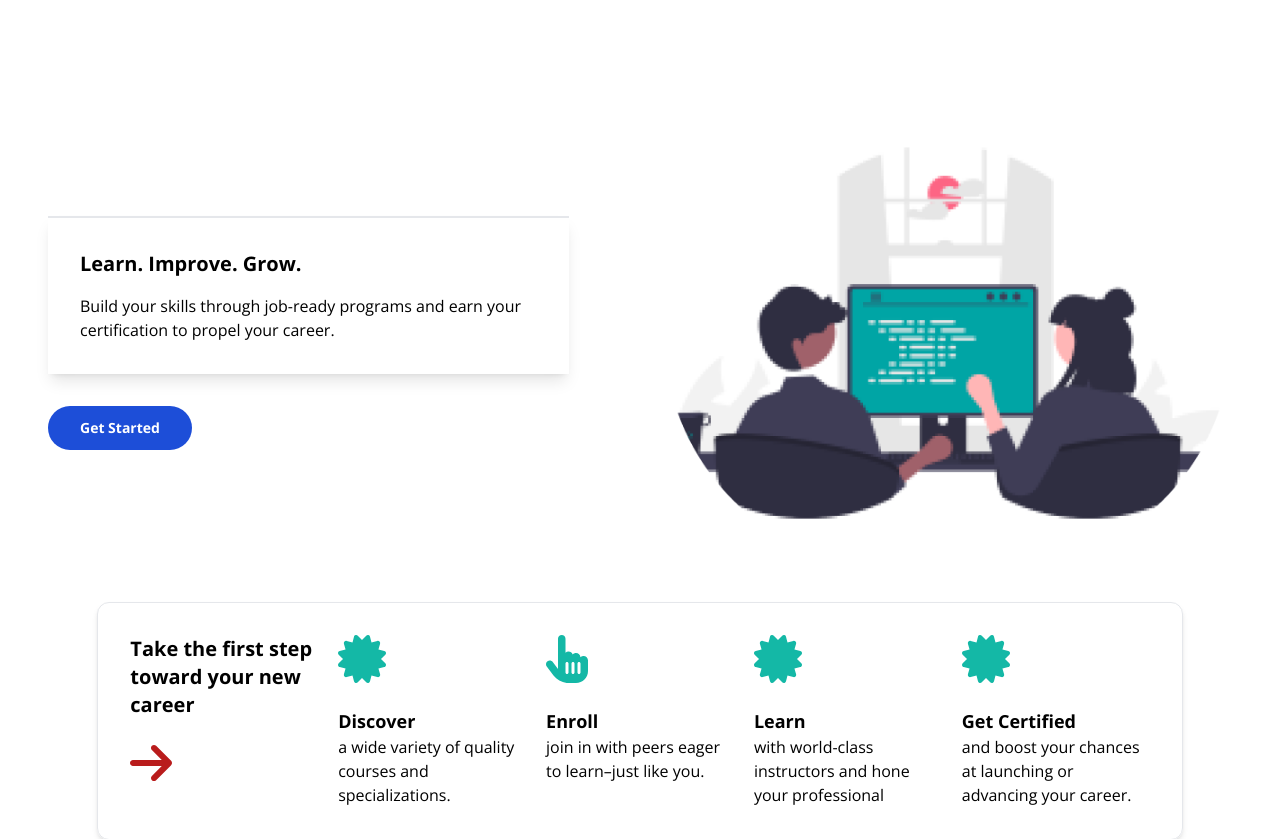
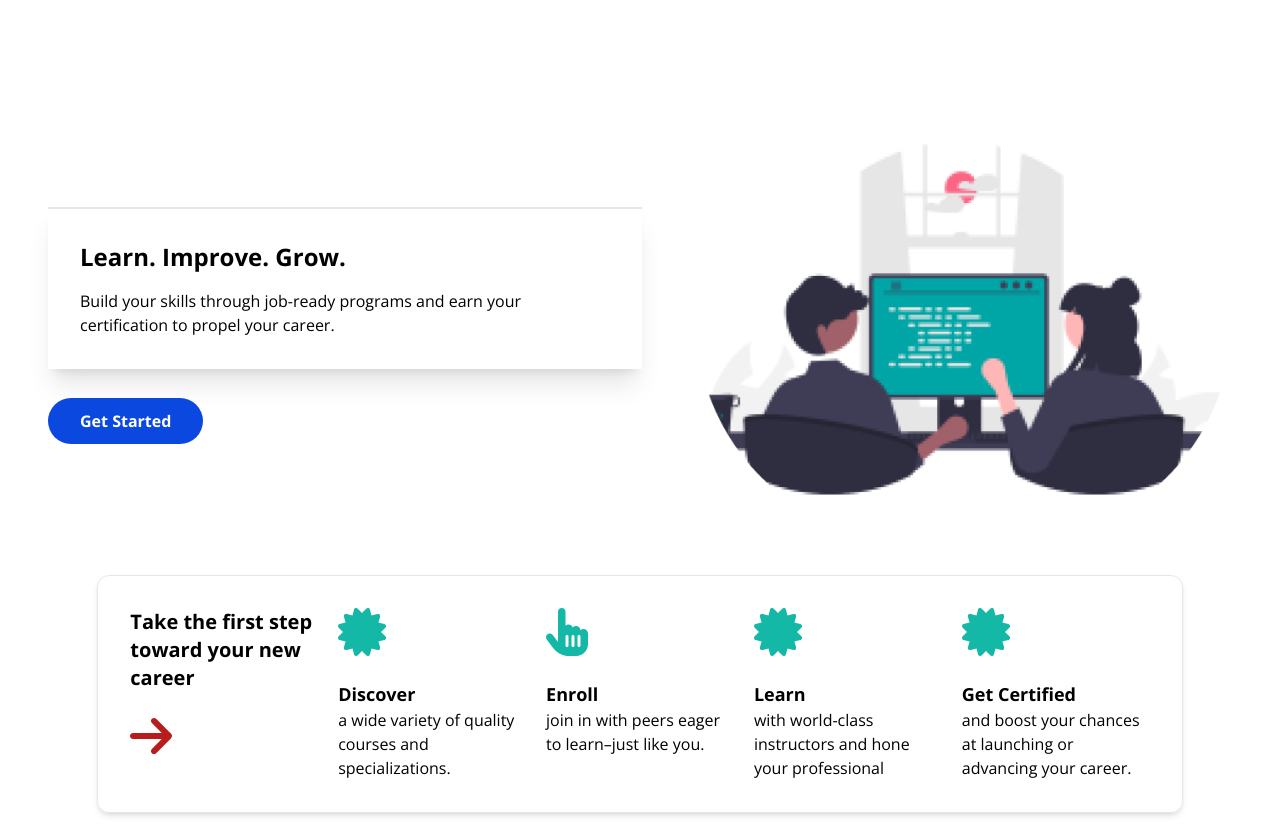
Before and after one commit to FrontEndDevo/NeuraLearnAcademy, a React (Vite) app: page / in a window 1280 px wide. Shown: the top 839 px of the page. Built offline with nearby package versions, Linux system fonts and the light colour scheme.

Commit message:
Edit some things in Hero component

```diff
--- a/src/components/Hero/Hero.jsx
+++ b/src/components/Hero/Hero.jsx
@@ -1,26 +1,27 @@
-import React from "react";
 import { FontAwesomeIcon } from "@fortawesome/react-fontawesome";
 import { faCertificate } from "@fortawesome/free-solid-svg-icons";
 import { faHandPointer } from "@fortawesome/free-solid-svg-icons";
 import { faArrowRight } from "@fortawesome/free-solid-svg-icons";
 import hero from "/src/assets/images/homepage/hero.png";
+import { Link } from "react-router-dom";
 const Hero = () => {
   return (
     <div className="mx-4 mt-24 md:mx-12">
-      <section className="grid grid-cols-1 gap-12 place-items-center md:grid-cols-2">
+      <section className="flex items-center justify-center">
         <div>
-          <div className="p-4 border-t-2 border-solid shadow-lg lg:w-11/12 lg:p-8">
-            <h1 className="mb-4 text-xl font-extrabold">
-              Learn. Improve. Grow.
-            </h1>
-            <p>
+          <div className="p-4 mb-10 border-t-2 border-solid shadow-xl lg:w-11/12 lg:p-8">
+            <h1 className="mb-4 text-2xl font-bold">Learn. Improve. Grow.</h1>
+            <p className="text-base">
               Build your skills through job-ready programs and earn your
               certification to propel your career.
             </p>
           </div>
-          <button className="px-8 py-3 mt-8 text-sm font-semibold text-center text-white bg-blue-700 mtpx-6 rounded-3xl hover:bg-blue-800 dark:bg-blue-600 dark:hover:bg-blue-700">
+          <Link
+            to="/"
+            className="px-8 py-3 text-base font-bold text-center text-white duration-200 bg-primary-500 rounded-3xl hover:bg-primary-700"
+          >
             Get Started
-          </button>
+          </Link>
         </div>
         <div className="row-start-1 md:col-start-2">
           <img src={hero} alt="" />
```
